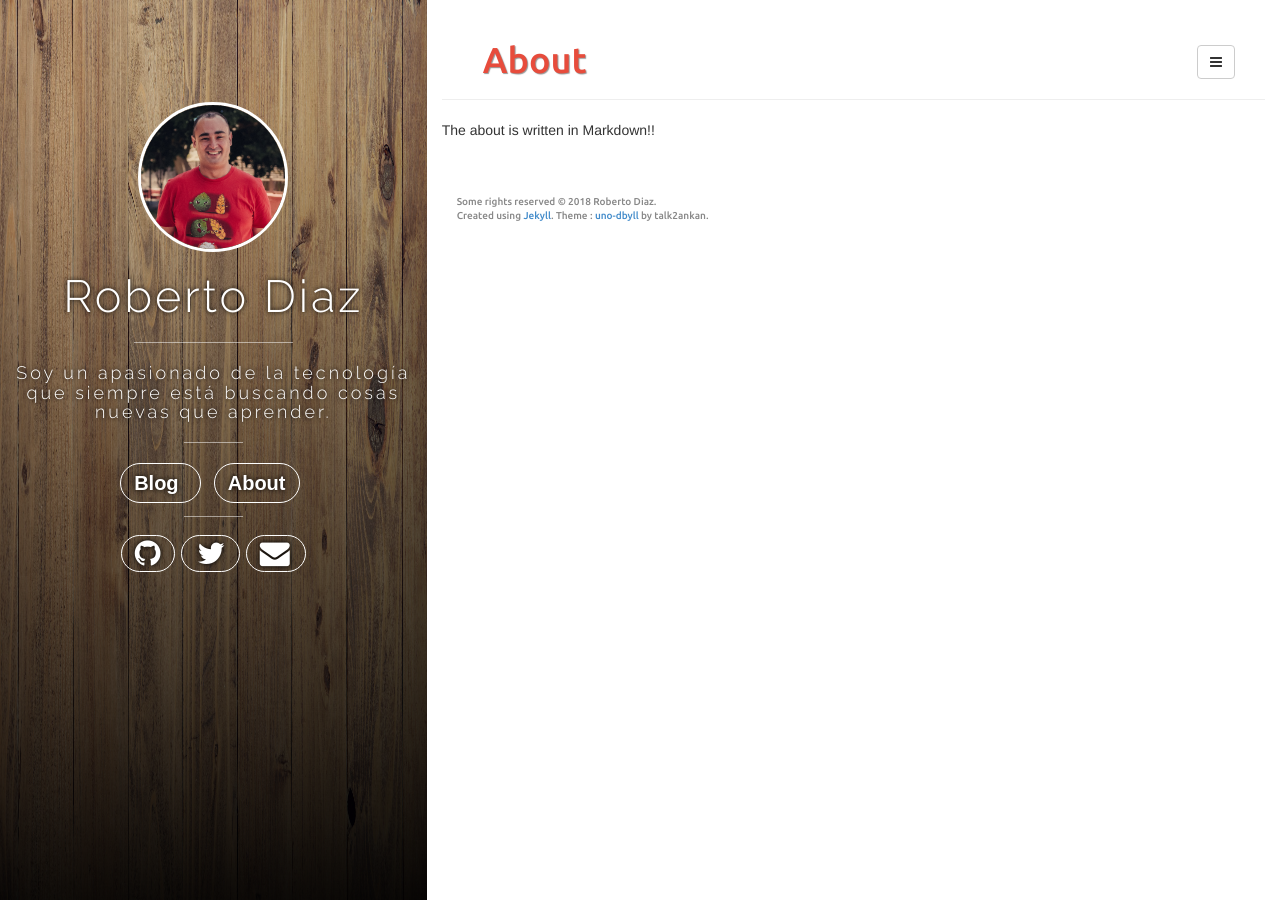
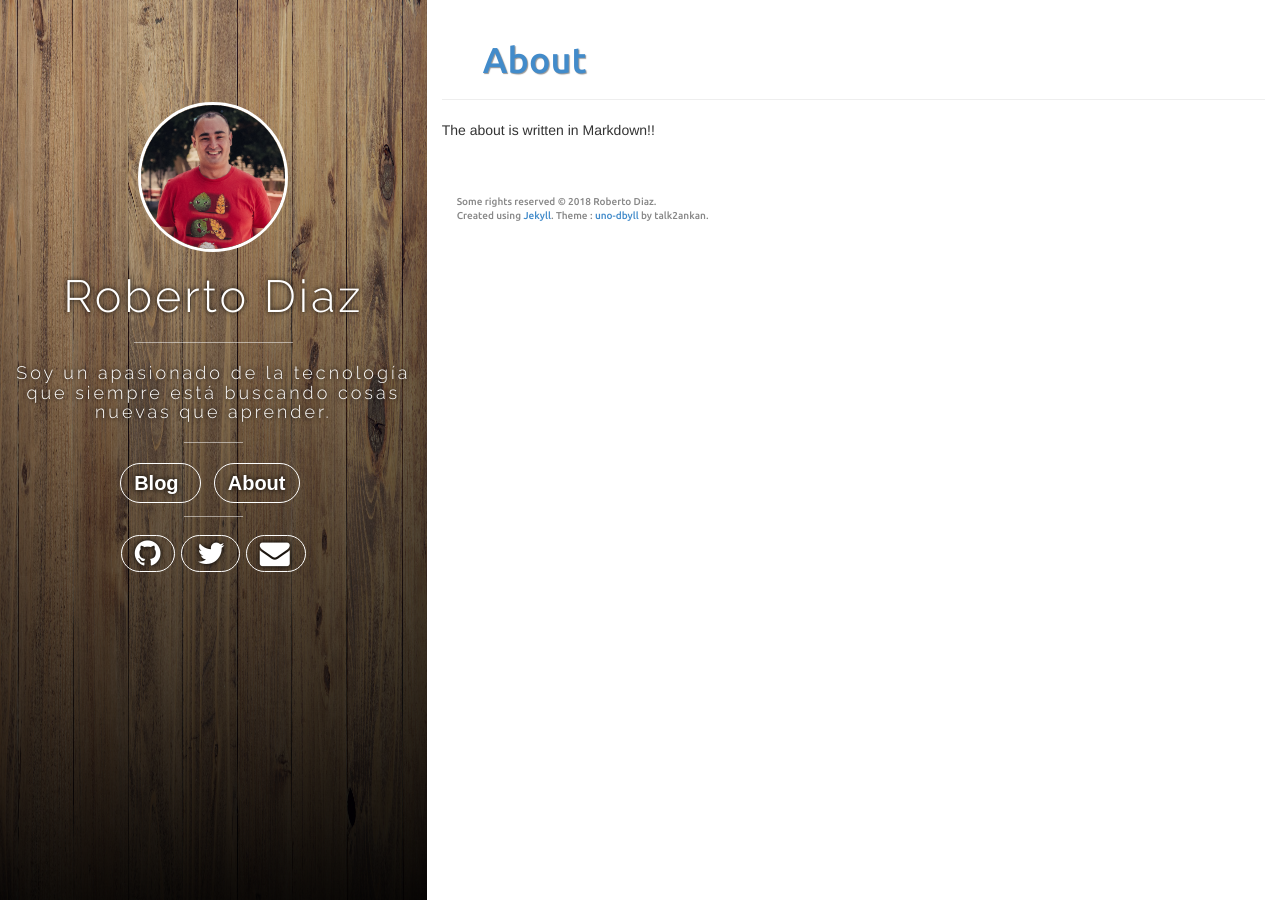
Before and after one commit to rdiaz82/rdiaz82.github.io, a Jekyll site: the page built from about.md, in a window 1280 px wide. Built offline with Jekyll 4.4.1, drawn with Linux system fonts in a browser that asks for light colours; nearby versions of some CDN libraries.

Commit message:
minor changes

```diff
--- a/assets/css/style.css
+++ b/assets/css/style.css
@@ -33,7 +33,7 @@ font-family: 'Raleway', sans-serif;
 }
 
 .page-header {
-	color: #e74c3c;
+	color: #428bca;
 	text-shadow: 1px 1px 1px rgba(150, 150, 150, 1);
 	padding: 0 5% 0;
 	font-family: ubuntu;
@@ -158,3 +158,9 @@ margin-left: 3px;
 	margin-left: 3px;
 	margin-right: 3px;
 }
+
+@media only screen and (min-width : 768px) {
+    #nav-menu {
+        display: none!important;
+    }
+}
```
